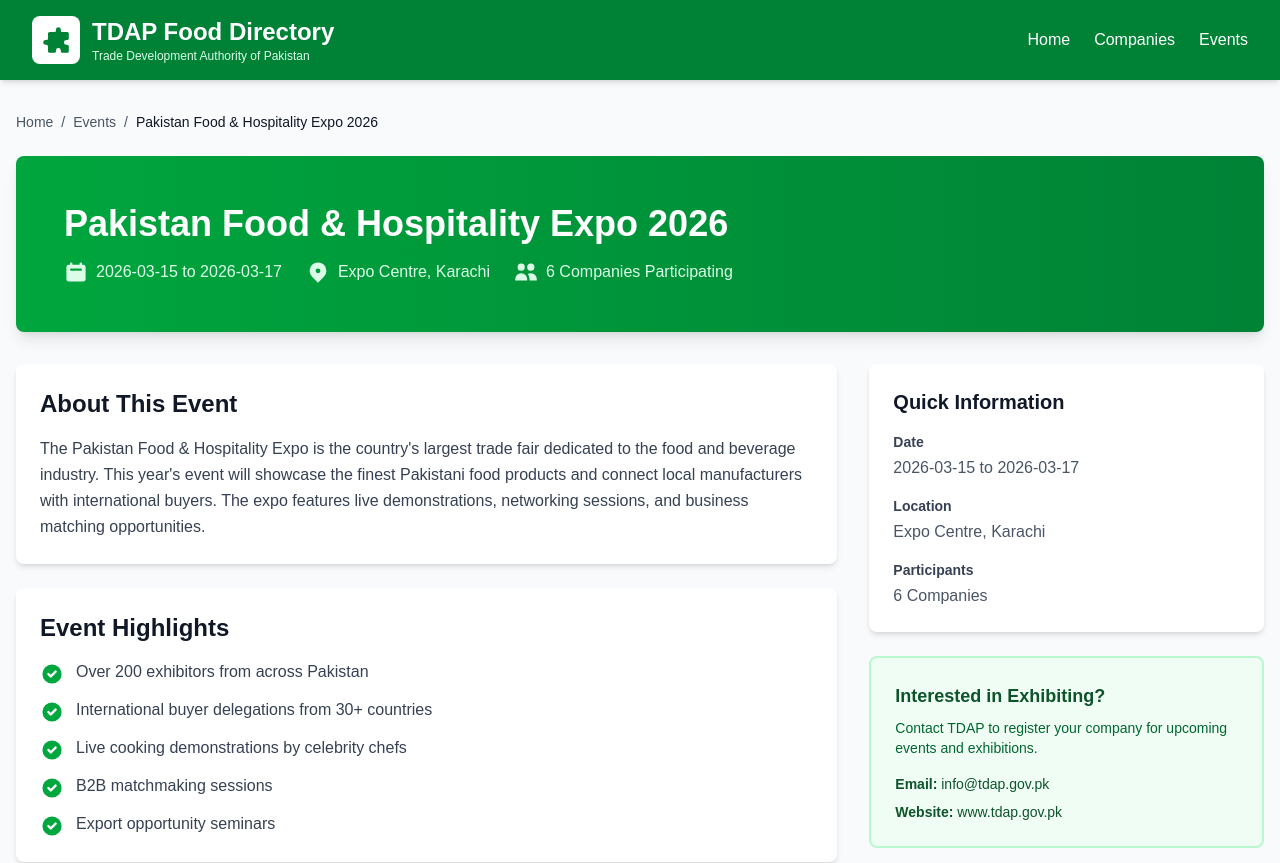
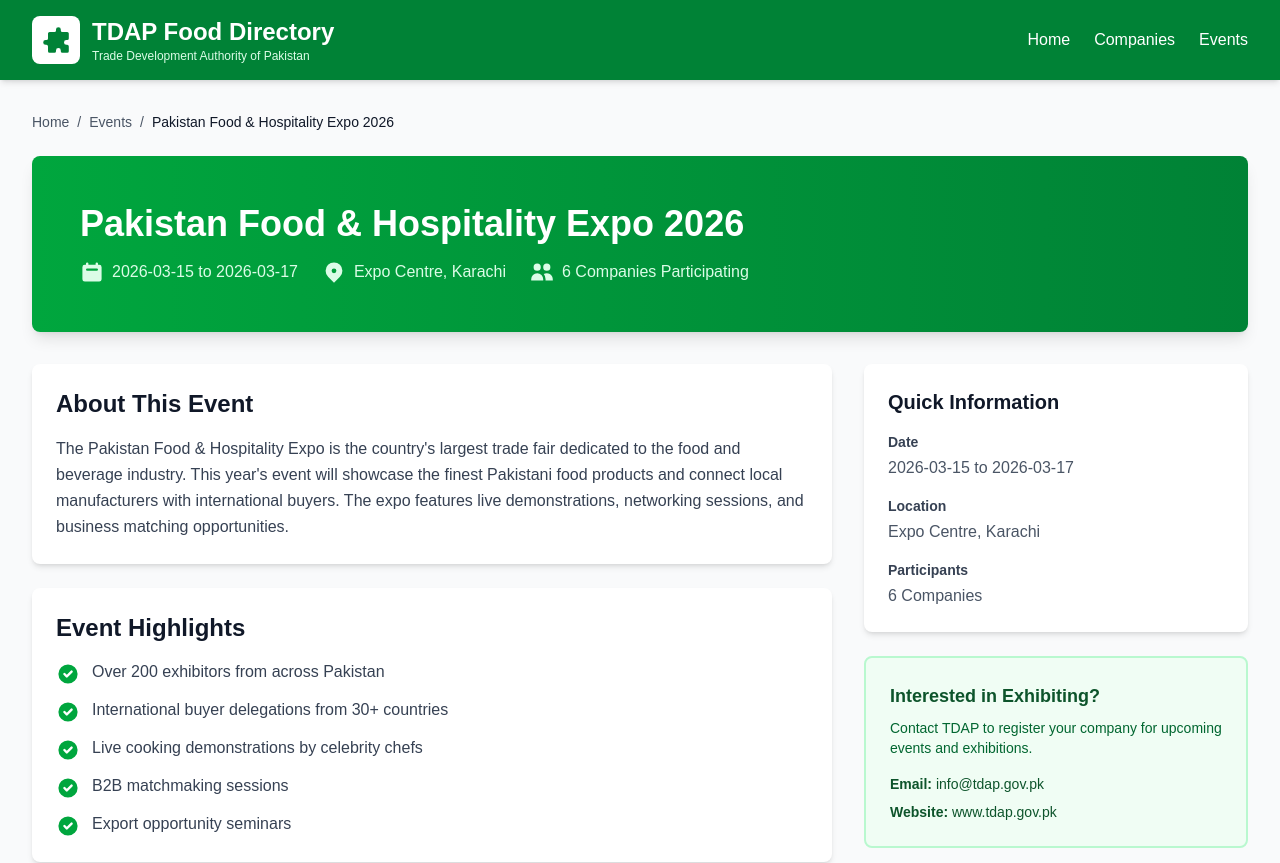
Before and after one commit to ahsan-qwerty/food-directory, a Next.js app: page /events/1 in a window 1280 px wide. Shown: the top 863 px of the page. Built offline with nearby package versions, Linux system fonts and the light colour scheme.

Commit message:
added padding

```diff
--- a/src/app/events/[id]/page.js
+++ b/src/app/events/[id]/page.js
@@ -38,7 +38,7 @@
     .filter(Boolean);
 
   return (
-    <div className="min-h-screen bg-gray-50">
+    <div className="min-h-screen bg-gray-50 px-4">
 
       <main className="container mx-auto px-4 py-8">
         {/* Breadcrumb */}
```
